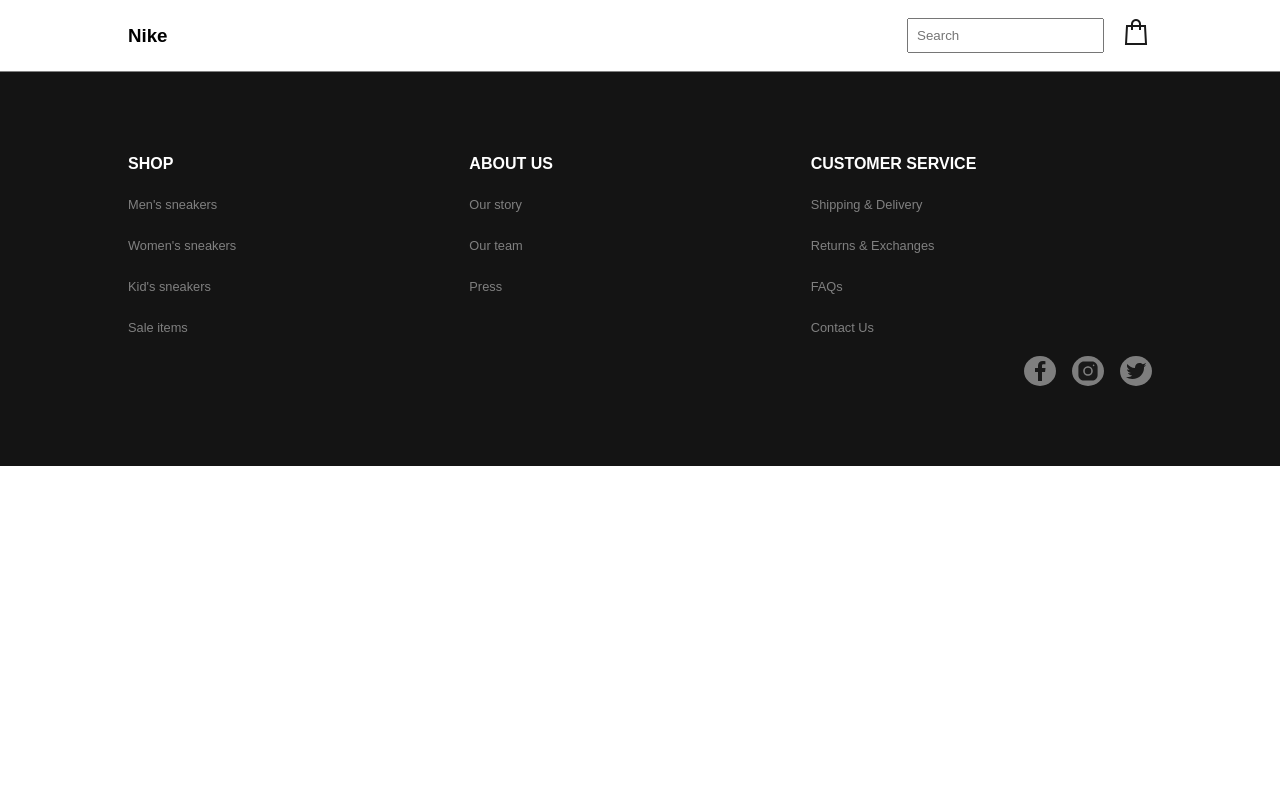
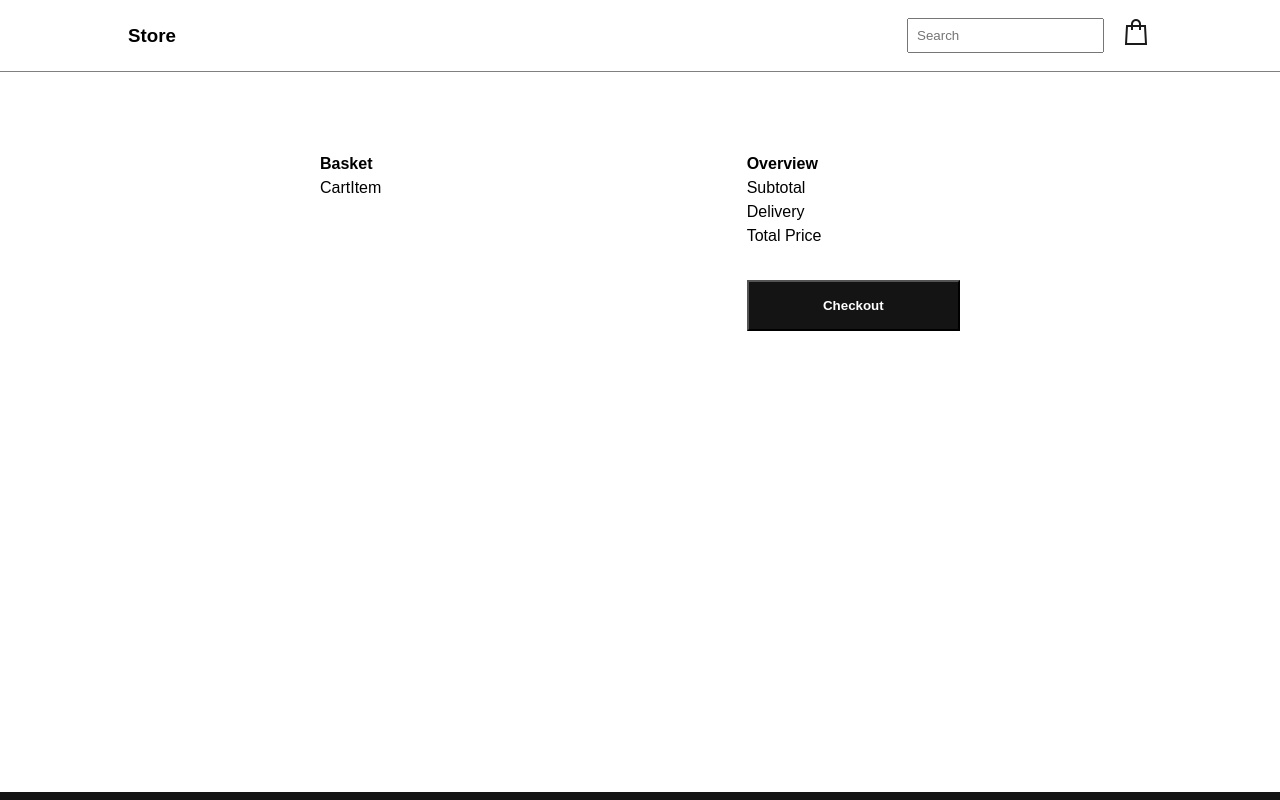
Before and after one commit to gfox0104/ecommerce-app-ms-sql-net-react, a React (Create React App) app in the folder client/: page /cart in a window 1280 px wide. Shown: the top 800 px of the page. Built offline with nearby package versions, Linux system fonts and the light colour scheme.

Commit message:
create cart page

```diff
--- a/client/src/App.js
+++ b/client/src/App.js
@@ -4,9 +4,10 @@ import Header from './components/Header';
 import Home from "./pages/Home";
 import Footer from './components/Footer';
 import ProductDetail from './pages/ProductDetail';
+import Cart from "./pages/Cart"
 
 
-import { BrowserRouter as Router, Routes, Route } from 'react-router-dom';
+import { Routes, Route } from 'react-router-dom';
 
 function App() {
   return (
@@ -16,6 +17,7 @@ function App() {
       <Routes>
         <Route path="/" element={<Home />} />
         <Route path="/:id" element={<ProductDetail />} />
+        <Route path="/cart" element={<Cart />} />
       </Routes>
       <Footer></Footer>
     </>
--- /dev/null
+++ b/client/src/components/CartItem.js
@@ -0,0 +1,9 @@
+import React from 'react'
+
+function CartItem() {
+  return (
+    <div>CartItem</div>
+  )
+}
+
+export default CartItem
--- a/client/src/components/Header.js
+++ b/client/src/components/Header.js
@@ -7,10 +7,10 @@ function Header() {
   return (
     <StyledHeader>
       <StyledNav>
-      <h1><Link to="/">Nike</Link></h1>
+      <h1><Link to="/">Store</Link></h1>
         <NavLinks>
           <li><input type="search" placeholder='Search'/></li>
-          <li><img src={basket} alt="" /></li>
+          <Link to="/cart"><img src={basket} alt="" /></Link>
         </NavLinks>
       </StyledNav>
     </StyledHeader>
@@ -18,9 +18,10 @@ function Header() {
 }
 const StyledHeader = styled.nav`
 border-bottom: 1px solid grey;
+position: sticky;
+width: 100%;
 `
 const StyledNav = styled.nav`
-position: sticky;
 display: flex;
 align-items: center;
 justify-content: space-between;
--- /dev/null
+++ b/client/src/pages/Cart.js
@@ -0,0 +1,54 @@
+import React from 'react'
+import { Container } from '../styles/styles.js';
+import styled from 'styled-components';
+import CartItem from "../components/CartItem";
+
+function Cart() {
+  return (
+    <StyledCart>
+      <Basket>
+        <h4>Basket</h4>
+        <CartItem></CartItem>
+      </Basket>
+      <Overview>
+        <h4>Overview</h4>
+        <Subtotal>
+          <p>Subtotal</p>
+        </Subtotal>
+        <Delivery>
+          <p>Delivery</p>
+        </Delivery>
+        <TotalPrice>
+        <p>Total Price</p>
+        </TotalPrice>
+        <CheckoutButton>Checkout</CheckoutButton>
+      </Overview>
+    </StyledCart>
+  )
+}
+
+const StyledCart = styled(Container)`
+align-items: flex-start;
+width: 50%;
+`
+const Basket = styled.div`
+flex: 2;
+`
+const Overview = styled.div`
+flex: 1;
+`
+const Subtotal = styled.div`
+flex: 1;
+`
+const Delivery = styled.div`
+flex: 1;
+`
+const TotalPrice = styled.div`
+flex: 1;
+`
+
+const CheckoutButton = styled.button`
+width: 100%;
+`
+
+export default Cart
--- a/client/src/pages/ProductDetail.js
+++ b/client/src/pages/ProductDetail.js
@@ -8,7 +8,6 @@ function ProductDetail() {
   const { id } = useParams();
   const [products, setProducts] = useState(generateProductData);
   const [product, setProduct] = useState(null);
-  const [selectedSize, setSelectedSize] = useState(null);
 
   useEffect(() => {
     const currentProduct = products.find((product) => product.id === Number(id));
@@ -54,6 +53,7 @@ function ProductDetail() {
 }
 
 const StyledProductDetail = styled(Container)`
+  width: 70%;
   flex: 1;
   display: flex;
   align-items: stretch;
--- a/client/src/styles/GlobalStyles.js
+++ b/client/src/styles/GlobalStyles.js
@@ -21,7 +21,7 @@ const GlobalStyles = createGlobalStyle`
     padding: 1rem 2rem;
     cursor: pointer;
     margin: 2rem 0rem;
-    background: black;
+    background: #141414;
     font-weight: bold;
     color: white;
   }
```
Also changed, not shown: client/src/components/Cart.js (deleted).
